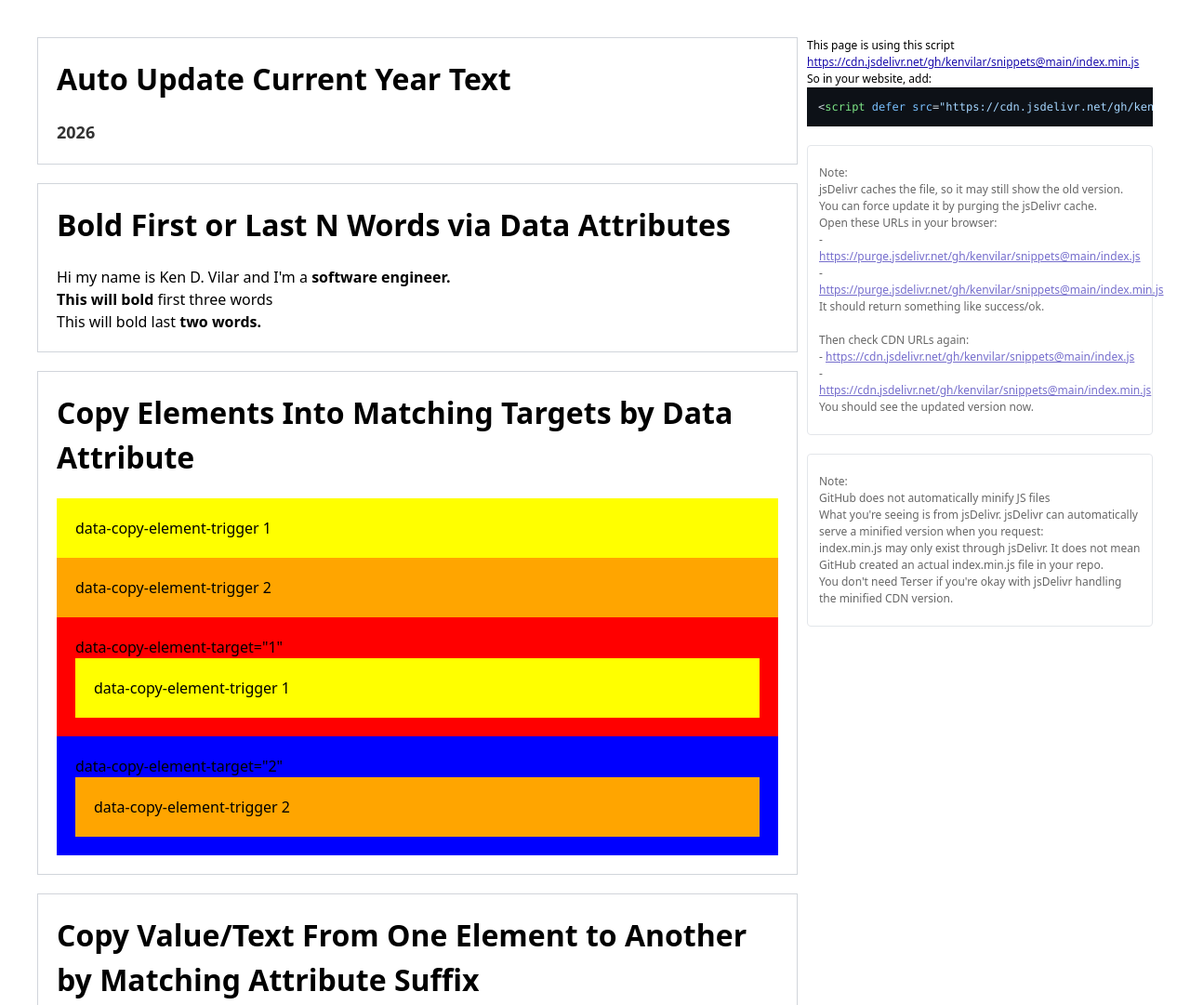
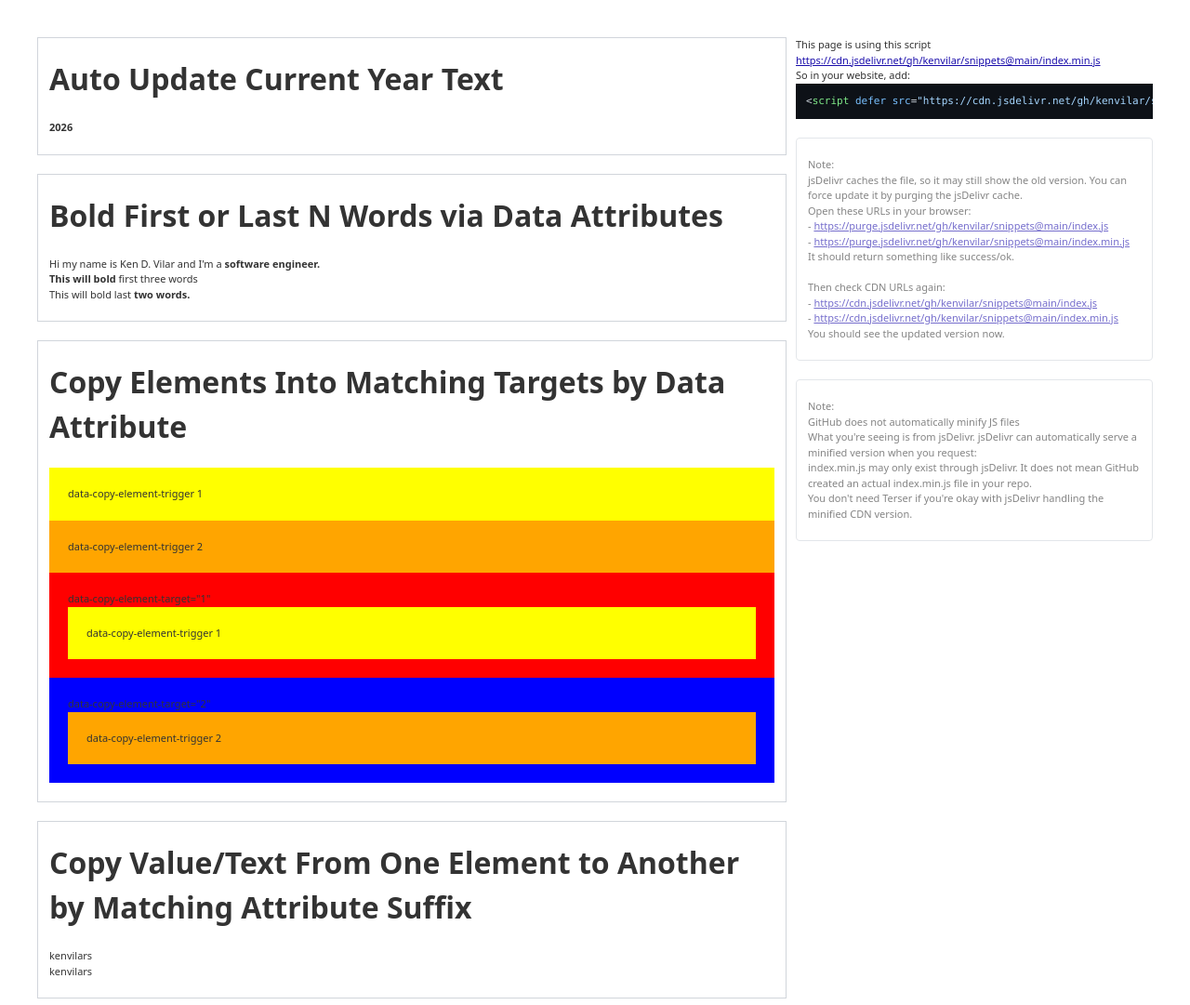
Before and after one commit to kenvilar/snippets, a plain HTML site: page index.html in a window 1280 px wide. Shown: the top 1081 px of the page at 93% size. Drawn offline with nearby package versions, Linux system fonts and the light colour scheme.

Commit message:
Refactor layout and styling in index.html and style.css for improved consistency

```diff
--- a/index.html
+++ b/index.html
@@ -63,7 +63,7 @@
               <div data-paste-text-unique1></div>
             </div>
           </div>
-          <div class="w-[31%] max-[992px]:w-full sticky top-[0px] self-start text-[12px]">
+          <div class="w-[32%] max-[992px]:w-full sticky top-[0px] self-start">
             <p>This page is using this script <a href="https://cdn.jsdelivr.net/gh/kenvilar/snippets@main/index.min.js"
                 target="_blank"
                 rel="noopener noreferrer">https://cdn.jsdelivr.net/gh/kenvilar/snippets@main/index.min.js</a>
--- a/style.css
+++ b/style.css
@@ -1,3 +1,8 @@
+body {
+    font-size: 11px;
+    color: #333;
+}
+
 h2 {
     font-size: 32px;
     font-weight: bold;
@@ -12,12 +17,11 @@ a {
 .card {
     border: 1px solid #d1d5db;
     margin-bottom: 20px;
-    padding: 20px;
+    padding-block: 20px;
+    padding-inline: 12px;
 }
 
 .year-today {
-    font-size: 18px;
     font-weight: bold;
-    color: #333;
     margin-bottom: 20px;
 }
```
